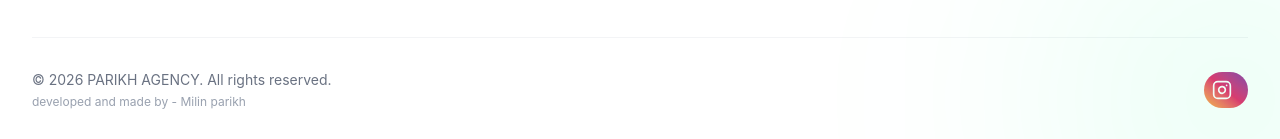
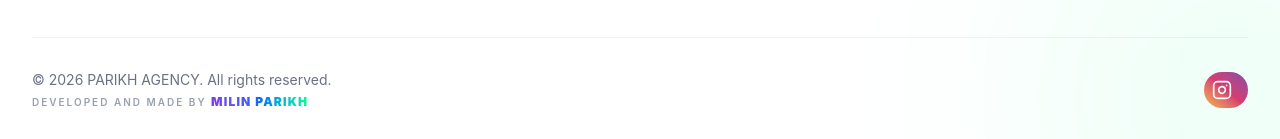
Before and after one commit to milinparikh51-max/parikhagency, a React (Vite) app: page / in a window 1280 px wide. Shown: the part 2081-2220 px from the top of the page. Built offline with nearby package versions, Linux system fonts and the light colour scheme.

Commit message:
Update Footer.jsx

```diff
--- a/src/components/layout/Footer.jsx
+++ b/src/components/layout/Footer.jsx
@@ -75,10 +75,17 @@ const Footer = () => {
                 </div>
 
                 <div className="border-t border-gray-100 dark:border-gray-800 pt-8 flex flex-col md:flex-row justify-between items-center gap-4">
-                    <p className="text-sm text-gray-500 text-center md:text-left">
-                        © {new Date().getFullYear()} PARIKH AGENCY. All rights reserved.
-                        <span className="block mt-1 text-xs text-gray-400">developed and made by - Milin parikh</span>
-                    </p>
+                    <div className="text-center md:text-left">
+                        <p className="text-sm text-gray-500">
+                            © {new Date().getFullYear()} PARIKH AGENCY. All rights reserved.
+                        </p>
+                        <p className="text-[10px] tracking-[0.2em] uppercase font-semibold text-gray-400 mt-1">
+                            Developed and Made by{" "}
+                            <span className="text-gradient-brand font-black tracking-[0.1em] text-xs hover:opacity-80 transition-opacity">
+                                MILIN PARIKH
+                            </span>
+                        </p>
+                    </div>
                     <div className="flex items-center gap-4">
                         <a
                             href="https://www.instagram.com/milinparikh7"
```
